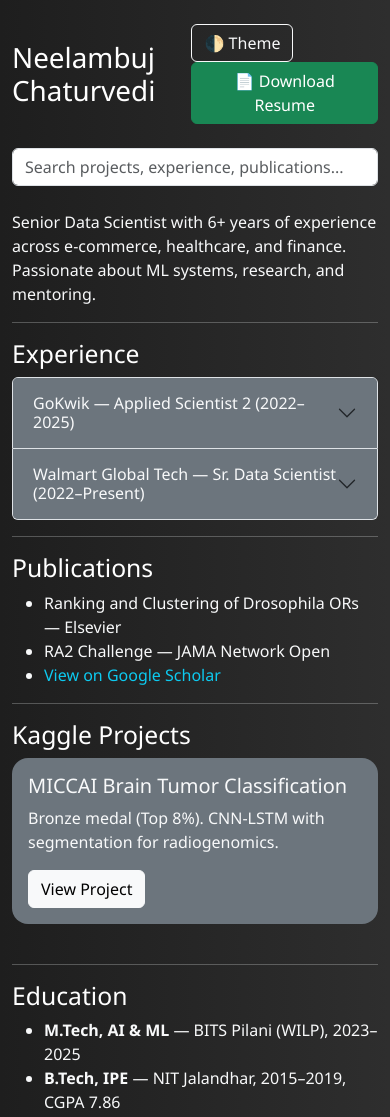
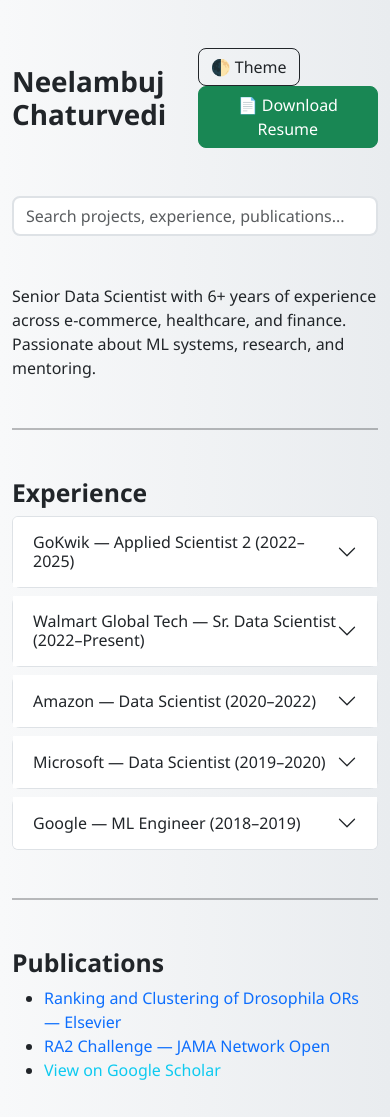
Before and after one commit to NC717/neelambuj.github.io, a plain HTML site: page index.html in a window 390 px wide. Shown: the top 1117 px of the page. Drawn offline with nearby package versions, Linux system fonts and the light colour scheme; files that its build step writes are made by us from their sources; files whose address does not match are found by name.

Commit message:
bugfixes

```diff
--- a/assests/script.js
+++ b/assests/script.js
@@ -1,10 +1,21 @@
 // Theme toggle
 function toggleTheme() {
   const body = document.body;
-  body.classList.toggle('bg-dark');
-  body.classList.toggle('bg-light');
-  body.classList.toggle('text-light');
-  body.classList.toggle('text-dark');
+  const themeButton = document.querySelector('button[onclick="toggleTheme()"]');
+
+  if (body.classList.contains('bg-light')) {
+    // Switch to dark theme
+    body.classList.remove('bg-light', 'text-dark');
+    body.classList.add('bg-dark', 'text-light');
+    themeButton.classList.remove('btn-outline-dark');
+    themeButton.classList.add('btn-outline-light');
+  } else {
+    // Switch to light theme
+    body.classList.remove('bg-dark', 'text-light');
+    body.classList.add('bg-light', 'text-dark');
+    themeButton.classList.remove('btn-outline-light');
+    themeButton.classList.add('btn-outline-dark');
+  }
 }
 
 // Live filter
@@ -20,3 +31,15 @@ function filterContent() {
     }
   });
 }
+
+// Initialize theme on page load
+document.addEventListener('DOMContentLoaded', function() {
+  // Set initial theme to light
+  const body = document.body;
+  const themeButton = document.querySelector('button[onclick="toggleTheme()"]');
+
+  if (!body.classList.contains('bg-dark') && !body.classList.contains('bg-light')) {
+    body.classList.add('bg-light', 'text-dark');
+    themeButton.classList.add('btn-outline-dark');
+  }
+});
--- a/assests/style.css
+++ b/assests/style.css
@@ -1,24 +1,90 @@
 body {
   font-family: 'Segoe UI', sans-serif;
+  background: linear-gradient(to right, #f8f9fa, #e9ecef);
+  transition: all 0.3s ease;
+}
+
+body.bg-dark {
   background: linear-gradient(to right, #1e1e1e, #2e2e2e);
 }
 
 h1, h2 {
+  color: #212529;
+  font-weight: 600;
+}
+
+body.bg-dark h1, body.bg-dark h2 {
   color: #fff;
 }
 
 .card {
   border: none;
   border-radius: 1rem;
+  box-shadow: 0 4px 6px rgba(0, 0, 0, 0.1);
+  transition: transform 0.2s ease, box-shadow 0.2s ease;
+}
+
+.card:hover {
+  transform: translateY(-2px);
+  box-shadow: 0 6px 12px rgba(0, 0, 0, 0.15);
 }
 
 .accordion-button:not(.collapsed) {
-  background-color: #444;
+  background-color: #e9ecef;
+  color: #212529;
 }
 
-a.link-info, a.link-light {
+body.bg-dark .accordion-button:not(.collapsed) {
+  background-color: #444;
+  color: #fff;
+}
+
+.accordion-item {
+  border: 1px solid #dee2e6;
+  margin-bottom: 0.5rem;
+  border-radius: 0.5rem;
+}
+
+body.bg-dark .accordion-item {
+  border-color: #495057;
+}
+
+a.link-info, a.link-light, a.link-primary {
   text-decoration: none;
+  transition: color 0.2s ease;
 }
-a.link-info:hover, a.link-light:hover {
+
+a.link-info:hover, a.link-light:hover, a.link-primary:hover {
   text-decoration: underline;
 }
+
+.btn {
+  border-radius: 0.5rem;
+  font-weight: 500;
+  transition: all 0.2s ease;
+}
+
+.btn:hover {
+  transform: translateY(-1px);
+}
+
+.form-control {
+  border-radius: 0.5rem;
+  border: 2px solid #dee2e6;
+  transition: border-color 0.2s ease;
+}
+
+.form-control:focus {
+  border-color: #0d6efd;
+  box-shadow: 0 0 0 0.2rem rgba(13, 110, 253, 0.25);
+}
+
+/* Improved spacing */
+section {
+  margin-bottom: 3rem;
+}
+
+hr {
+  border-width: 2px;
+  opacity: 0.3;
+}
--- a/index.html
+++ b/index.html
@@ -7,37 +7,37 @@
   <link href="https://cdn.jsdelivr.net/npm/bootstrap@5.3.0/dist/css/bootstrap.min.css" rel="stylesheet" />
   <link rel="stylesheet" href="assets/style.css" />
 </head>
-<body class="bg-dark text-light">
+<body class="bg-light text-dark">
 
-  <div class="container py-4">
+  <div class="container py-5">
 
     <!-- Header & Theme Toggle -->
-    <div class="d-flex justify-content-between align-items-center mb-4">
+    <div class="d-flex justify-content-between align-items-center mb-5">
       <h1 class="mb-0">Neelambuj Chaturvedi</h1>
       <div>
-        <button class="btn btn-outline-light me-2" onclick="toggleTheme()">🌓 Theme</button>
+        <button class="btn btn-outline-dark me-2" onclick="toggleTheme()">🌓 Theme</button>
         <a href="resume/Neelambuj_Resume.pdf" class="btn btn-success" target="_blank">📄 Download Resume</a>
       </div>
     </div>
 
     <!-- Search Bar -->
-    <input type="text" id="searchInput" class="form-control mb-4" placeholder="Search projects, experience, publications..." onkeyup="filterContent()" />
+    <input type="text" id="searchInput" class="form-control mb-5" placeholder="Search projects, experience, publications..." onkeyup="filterContent()" />
 
     <!-- Introduction -->
-    <section id="intro">
+    <section id="intro" class="mb-5">
       <p>Senior Data Scientist with 6+ years of experience across e-commerce, healthcare, and finance. Passionate about ML systems, research, and mentoring.</p>
     </section>
 
-    <hr />
+    <hr class="my-5" />
 
     <!-- Experience (with Accordion) -->
-    <section id="experience">
+    <section id="experience" class="mb-5">
       <h2>Experience</h2>
       <div class="accordion" id="expAccordion">
         <!-- Each Company -->
-        <div class="accordion-item bg-secondary text-light filterable">
+        <div class="accordion-item bg-white text-dark filterable">
           <h2 class="accordion-header">
-            <button class="accordion-button collapsed bg-secondary text-light" data-bs-toggle="collapse" data-bs-target="#gokwik">GoKwik — Applied Scientist 2 (2022–2025)</button>
+            <button class="accordion-button collapsed bg-white text-dark" data-bs-toggle="collapse" data-bs-target="#gokwik">GoKwik — Applied Scientist 2 (2022–2025)</button>
           </h2>
           <div id="gokwik" class="accordion-collapse collapse" data-bs-parent="#expAccordion">
             <div class="accordion-body">
@@ -49,9 +49,9 @@
           </div>
         </div>
 
-        <div class="accordion-item bg-secondary text-light filterable">
+        <div class="accordion-item bg-white text-dark filterable">
           <h2 class="accordion-header">
-            <button class="accordion-button collapsed bg-secondary text-light" data-bs-toggle="collapse" data-bs-target="#walmart">Walmart Global Tech — Sr. Data Scientist (2022–Present)</button>
+            <button class="accordion-button collapsed bg-white text-dark" data-bs-toggle="collapse" data-bs-target="#walmart">Walmart Global Tech — Sr. Data Scientist (2022–Present)</button>
           </h2>
           <div id="walmart" class="accordion-collapse collapse" data-bs-parent="#expAccordion">
             <div class="accordion-body">
@@ -61,34 +61,75 @@
             </div>
           </div>
         </div>
-        <!-- Add more if needed -->
+
+        <div class="accordion-item bg-white text-dark filterable">
+          <h2 class="accordion-header">
+            <button class="accordion-button collapsed bg-white text-dark" data-bs-toggle="collapse" data-bs-target="#amazon">Amazon — Data Scientist (2020–2022)</button>
+          </h2>
+          <div id="amazon" class="accordion-collapse collapse" data-bs-parent="#expAccordion">
+            <div class="accordion-body">
+              <ul>
+                <li>Developed recommendation systems for e-commerce platform.</li>
+                <li>Implemented A/B testing frameworks for product optimization.</li>
+              </ul>
+            </div>
+          </div>
+        </div>
+
+        <div class="accordion-item bg-white text-dark filterable">
+          <h2 class="accordion-header">
+            <button class="accordion-button collapsed bg-white text-dark" data-bs-toggle="collapse" data-bs-target="#microsoft">Microsoft — Data Scientist (2019–2020)</button>
+          </h2>
+          <div id="microsoft" class="accordion-collapse collapse" data-bs-parent="#expAccordion">
+            <div class="accordion-body">
+              <ul>
+                <li>Worked on Azure ML services and cloud-based ML solutions.</li>
+                <li>Developed predictive models for customer behavior analysis.</li>
+              </ul>
+            </div>
+          </div>
+        </div>
+
+        <div class="accordion-item bg-white text-dark filterable">
+          <h2 class="accordion-header">
+            <button class="accordion-button collapsed bg-white text-dark" data-bs-toggle="collapse" data-bs-target="#google">Google — ML Engineer (2018–2019)</button>
+          </h2>
+          <div id="google" class="accordion-collapse collapse" data-bs-parent="#expAccordion">
+            <div class="accordion-body">
+              <ul>
+                <li>Contributed to TensorFlow development and ML infrastructure.</li>
+                <li>Built scalable ML pipelines for large-scale data processing.</li>
+              </ul>
+            </div>
+          </div>
+        </div>
       </div>
     </section>
 
-    <hr />
+    <hr class="my-5" />
 
     <!-- Publications -->
-    <section id="publications">
+    <section id="publications" class="mb-5">
       <h2>Publications</h2>
       <ul>
-        <li class="filterable"><a class="link-light" href="https://www.sciencedirect.com/science/article/pii/S2772572323001462" target="_blank">Ranking and Clustering of Drosophila ORs — Elsevier</a></li>
-        <li class="filterable"><a class="link-light" href="https://www.synapse.org/Synapse:syn20545111/wiki/597246" target="_blank">RA2 Challenge — JAMA Network Open</a></li>
+        <li class="filterable"><a class="link-primary" href="https://www.sciencedirect.com/science/article/pii/S2772572323001462" target="_blank">Ranking and Clustering of Drosophila ORs — Elsevier</a></li>
+        <li class="filterable"><a class="link-primary" href="https://www.synapse.org/Synapse:syn20545111/wiki/597246" target="_blank">RA2 Challenge — JAMA Network Open</a></li>
         <li class="filterable"><a class="link-info" href="https://scholar.google.com/citations?user=yw7vKUsAAAAJ&hl=en" target="_blank">View on Google Scholar</a></li>
       </ul>
     </section>
 
-    <hr />
+    <hr class="my-5" />
 
     <!-- Kaggle Projects -->
-    <section id="kaggle">
+    <section id="kaggle" class="mb-5">
       <h2>Kaggle Projects</h2>
       <div class="row">
         <div class="col-md-6 mb-4 filterable">
-          <div class="card bg-secondary text-light h-100">
+          <div class="card bg-white text-dark h-100">
             <div class="card-body">
               <h5 class="card-title">MICCAI Brain Tumor Classification</h5>
               <p class="card-text">Bronze medal (Top 8%). CNN-LSTM with segmentation for radiogenomics.</p>
-              <a href="https://www.kaggle.com/neelambuj717" target="_blank" class="btn btn-light">View Project</a>
+              <a href="https://www.kaggle.com/neelambuj717" target="_blank" class="btn btn-primary">View Project</a>
             </div>
           </div>
         </div>
@@ -96,10 +137,10 @@
       </div>
     </section>
 
-    <hr />
+    <hr class="my-5" />
 
     <!-- Education -->
-    <section id="education">
+    <section id="education" class="mb-5">
       <h2>Education</h2>
       <ul>
         <li class="filterable"><strong>M.Tech, AI & ML</strong> — BITS Pilani (WILP), 2023–2025</li>
@@ -107,10 +148,10 @@
       </ul>
     </section>
 
-    <hr />
+    <hr class="my-5" />
 
     <!-- Contact -->
-    <section id="contact">
+    <section id="contact" class="mb-5">
       <h2>Contact</h2>
       <ul>
         <li>Email: <a class="link-info" href="mailto:Neelambuj.nitj@gmail.com">Neelambuj.nitj@gmail.com</a></li>
```
